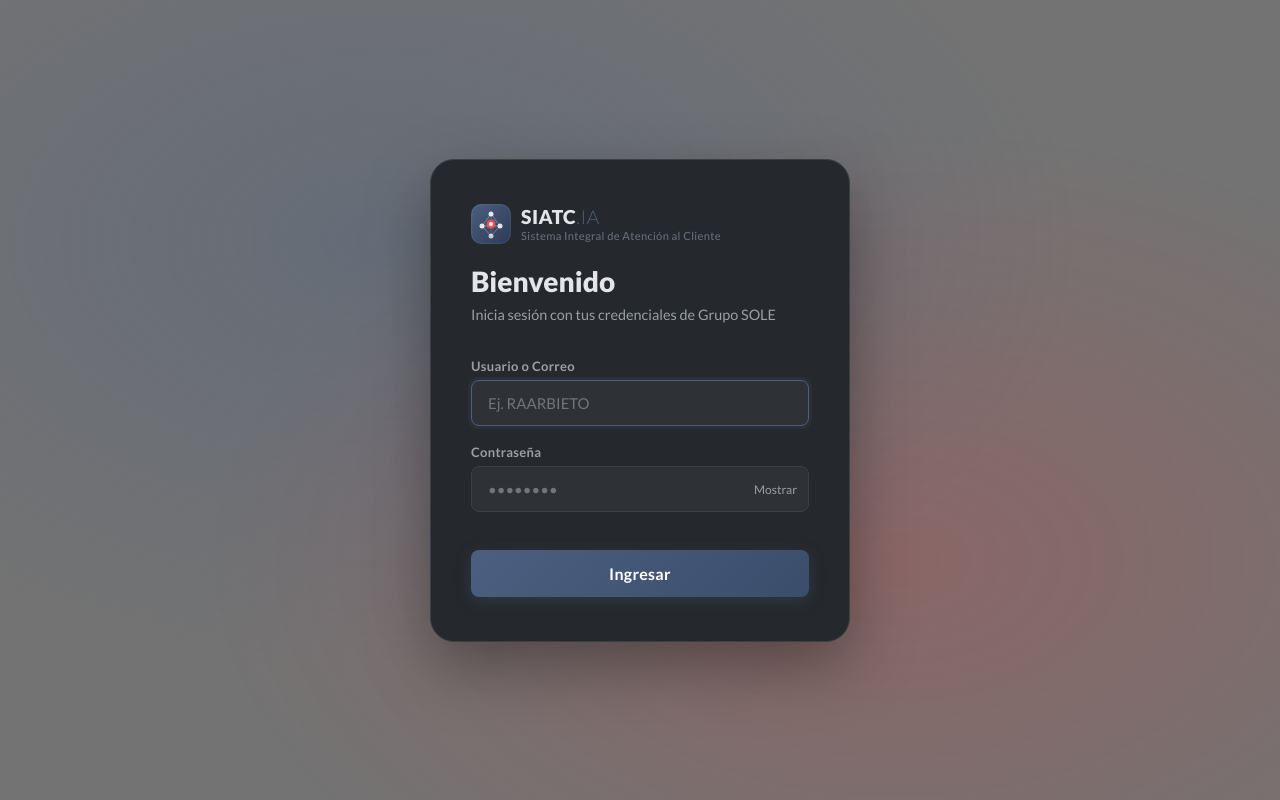
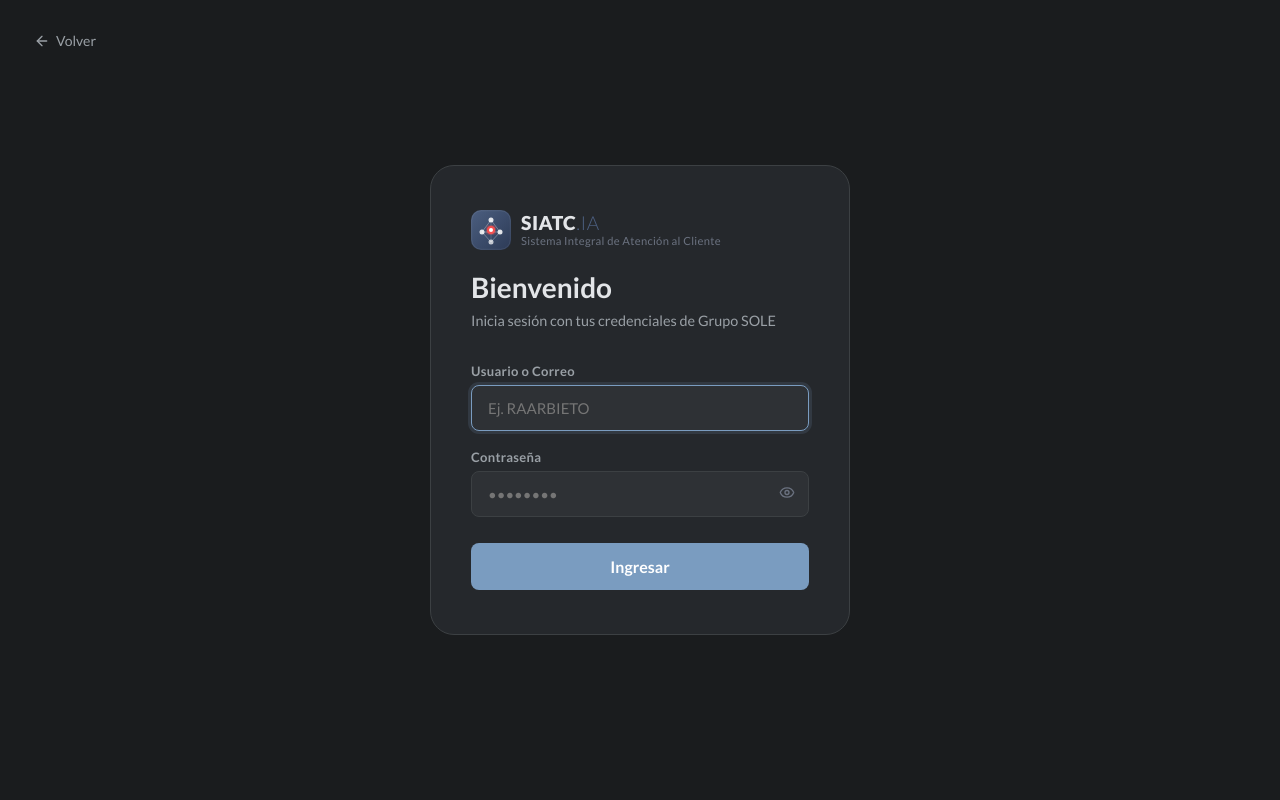
Before and after one commit to onunez2025/AsistenteST, a React (Vite) app in the folder frontend/: page / in a window 1280 px wide. Both pictures are taken after a click on the button "Iniciar sesión". Built offline with nearby package versions, Linux system fonts and the light colour scheme.

Commit message:
style: convertir login de modal flotante a pagina completa

```diff
--- a/frontend/src/App.css
+++ b/frontend/src/App.css
@@ -1125,17 +1125,30 @@
    LOGIN MODAL
 ═══════════════════════════════════════════════ */
 
-.login-overlay {
-  position: fixed;
-  inset: 0;
-  background: rgba(0,0,0,0.6);
+.login-page {
+  min-height: 100vh;
+  background: var(--bg-base);
   display: flex;
   align-items: center;
   justify-content: center;
-  z-index: 1000;
-  backdrop-filter: blur(8px);
-  animation: fadeIn 0.2s ease;
-}
+  position: relative;
+}
+.login-back-btn {
+  position: absolute;
+  top: 24px;
+  left: 24px;
+  display: flex;
+  align-items: center;
+  gap: 6px;
+  background: none;
+  color: var(--text-secondary);
+  font-size: 0.875rem;
+  padding: 8px 10px;
+  border-radius: var(--radius-sm);
+  transition: background var(--transition), color var(--transition);
+}
+.login-back-btn:hover { background: var(--bg-hover); color: var(--text-primary); }
+
 .login-card {
   background: var(--bg-surface);
   border: 1px solid var(--border);
@@ -1143,16 +1156,10 @@
   padding: 44px 40px;
   width: 100%;
   max-width: 420px;
-  box-shadow: 0 24px 64px rgba(0,0,0,0.35);
-  animation: loginCardIn 0.3s cubic-bezier(0.34,1.56,0.64,1) both;
-}
-@keyframes loginCardIn {
-  from { opacity: 0; transform: scale(0.92) translateY(16px); }
-  to   { opacity: 1; transform: none; }
 }
 .login-logo { display: flex; align-items: center; gap: 10px; margin-bottom: 20px; }
 .login-logo-text { font-size: 1.1rem; font-weight: 700; color: var(--text-primary); }
-.login-title { font-size: 1.75rem; font-weight: 900; color: var(--text-primary); margin-bottom: 6px; }
+.login-title { font-size: 1.75rem; font-weight: 700; color: var(--text-primary); margin-bottom: 6px; }
 .login-subtitle { font-size: 0.9rem; color: var(--text-secondary); margin-bottom: 32px; line-height: 1.5; }
 .login-field { margin-bottom: 18px; }
 .login-label { display: block; font-size: 0.8125rem; font-weight: 600; color: var(--text-secondary); margin-bottom: 6px; letter-spacing: 0.3px; }
@@ -1168,9 +1175,21 @@
   transition: border-color var(--transition), box-shadow var(--transition);
 }
 .login-input:focus {
-  border-color: #4C5F80;
-  box-shadow: 0 0 0 3px rgba(76,95,128,0.15);
-}
+  border-color: var(--color-primary);
+  box-shadow: 0 0 0 3px var(--color-primary-light);
+}
+.login-password-wrap { position: relative; }
+.login-password-wrap .login-input { padding-right: 44px; }
+.login-eye-btn {
+  position: absolute;
+  right: 10px;
+  top: 50%;
+  transform: translateY(-50%);
+  color: var(--text-muted);
+  background: none;
+  padding: 4px;
+}
+.login-eye-btn:hover { color: var(--text-secondary); }
 .login-error {
   font-size: 0.8125rem;
   color: #E93333;
@@ -1181,21 +1200,16 @@
 }
 .login-btn {
   width: 100%;
-  background: linear-gradient(135deg, #4C5F80, #3a4d6b);
+  background: var(--color-primary);
   color: #fff;
   padding: 14px;
   border-radius: var(--radius-sm);
   font-size: 1rem;
-  font-weight: 700;
-  transition: transform var(--transition), box-shadow var(--transition), opacity var(--transition);
+  font-weight: 600;
+  transition: opacity var(--transition);
   margin-top: 8px;
-  box-shadow: 0 4px 16px rgba(76,95,128,0.3);
-  letter-spacing: 0.3px;
-}
-.login-btn:hover:not(:disabled) {
-  transform: translateY(-1px);
-  box-shadow: 0 6px 20px rgba(76,95,128,0.4);
-}
+}
+.login-btn:hover:not(:disabled) { opacity: 0.88; }
 .login-btn:disabled { opacity: 0.55; cursor: not-allowed; }
 
 /* ═══════════════════════════════════════════════
@@ -1426,24 +1440,6 @@
 }
 
 /* ═══════════════════════════════════════════════
-   LOGIN — OVERLAY CON FONDO BRANDED
-═══════════════════════════════════════════════ */
-
-.login-overlay {
-  position: fixed;
-  inset: 0;
-  display: flex;
-  align-items: center;
-  justify-content: center;
-  z-index: 1000;
-  backdrop-filter: blur(12px);
-  animation: fadeIn 0.25s ease;
-  background: radial-gradient(ellipse at 30% 30%, rgba(76,95,128,0.35) 0%, transparent 55%),
-              radial-gradient(ellipse at 70% 70%, rgba(233,51,51,0.2) 0%, transparent 55%),
-              rgba(0,0,0,0.55);
-}
-
-/* ═══════════════════════════════════════════════
    CHAT HOME SCREEN — FONDO SUTIL
 ═══════════════════════════════════════════════ */
 
--- a/frontend/src/components/Login.jsx
+++ b/frontend/src/components/Login.jsx
@@ -1,4 +1,5 @@
 import React, { useState } from 'react';
+import { Eye, EyeOff, ArrowLeft } from 'lucide-react';
 import { SiatcLogoMark } from './icons';
 
 const API_BASE_URL = window.location.hostname === 'localhost' ? 'http://localhost:8000' : '';
@@ -41,8 +42,12 @@ const Login = ({ showLoginForm, onBack, onLoginSuccess }) => {
   };
 
   return (
-    <div className="login-overlay" onClick={onBack}>
-      <div className="login-card" onClick={e => e.stopPropagation()}>
+    <div className="login-page">
+      <button className="login-back-btn" onClick={onBack} type="button">
+        <ArrowLeft size={16} /> Volver
+      </button>
+
+      <div className="login-card">
         <div className="login-logo">
           <SiatcLogoMark size={40} />
           <div>
@@ -71,7 +76,7 @@ const Login = ({ showLoginForm, onBack, onLoginSuccess }) => {
 
           <div className="login-field">
             <label className="login-label" htmlFor="password">Contraseña</label>
-            <div style={{ position: 'relative' }}>
+            <div className="login-password-wrap">
               <input
                 type={showPassword ? 'text' : 'password'}
                 id="password"
@@ -80,19 +85,14 @@ const Login = ({ showLoginForm, onBack, onLoginSuccess }) => {
                 value={password}
                 onChange={e => setPassword(e.target.value)}
                 required
-                style={{ paddingRight: '72px' }}
               />
               <button
                 type="button"
+                className="login-eye-btn"
                 onClick={() => setShowPassword(v => !v)}
-                style={{
-                  position: 'absolute', right: '12px', top: '50%',
-                  transform: 'translateY(-50%)',
-                  fontSize: '0.75rem', color: 'var(--text-secondary)',
-                  background: 'none', border: 'none', cursor: 'pointer',
-                }}
+                aria-label={showPassword ? 'Ocultar contraseña' : 'Mostrar contraseña'}
               >
-                {showPassword ? 'Ocultar' : 'Mostrar'}
+                {showPassword ? <EyeOff size={16} /> : <Eye size={16} />}
               </button>
             </div>
           </div>
@@ -105,7 +105,6 @@ const Login = ({ showLoginForm, onBack, onLoginSuccess }) => {
             type="submit"
             className="login-btn"
             disabled={isLoggingIn}
-            style={{ marginTop: '20px' }}
           >
             {isLoggingIn ? 'Iniciando sesión...' : 'Ingresar'}
           </button>
```
